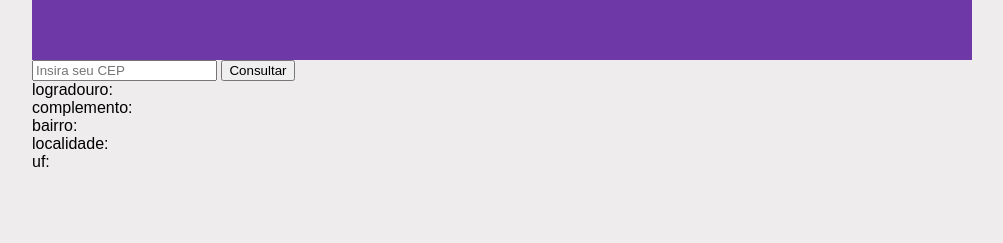
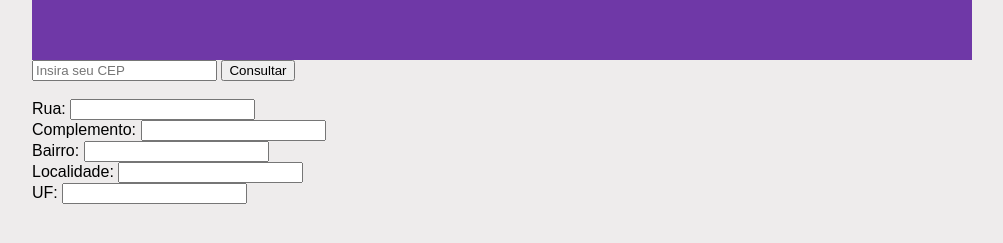
Before and after one commit to ParzivalMarcos/consultaCEP, a plain HTML site: page index.html in a window 1280 px wide. Shown: the part 61-304 px from the top of the page, without its empty margins (138-1141 px from the left). Drawn offline with Linux system fonts and the light colour scheme.

Commit message:
Ajuste em campos

```diff
--- a/index.html
+++ b/index.html
@@ -12,26 +12,27 @@
     </header>
     <main>
         <input type="number" id="cep" placeholder="Insira seu CEP">
-        <input type="button" value="Consultar" id="buscar">
+        <input type="button" value="Consultar" id="buscar"><br><br>
         <section class="endereco">
-            <label for="logradouro">
-                <div id="logradouro">logradouro:</div>
-            </label>
-            <label for="complemento">
-                <div id="complemento">complemento:</div>
-            </label>
-            <label for="bairro">
-                <div id="bairro">bairro:</div>
-            </label>
-            <label for="localidade">
-                <div id="localidade">localidade:</div>
-            </label>
-            <label for="uf">
-                <div id="uf">uf:</div>
-            </label>
+            <label>Rua:
+                <input class="campo-endereco" id="logradouro"></input>
+            </label><br>
+            <label>Complemento:
+                <input class="campo-endereco" id="complemento"></input>
+            </label><br>
+            <label>Bairro:
+                <input class="campo-endereco" id="bairro"></input>
+            </label><br>
+            <label>Localidade:
+                <input class="campo-endereco" id="localidade"></input>
+            </label><br>
+            <label>UF:
+                <input class="campo-endereco" id="uf"></input>
+            </label><br>
         </section>
+        <br><br>
+        <div id="endereco-completo"></div>
     </main>
-    <footer></footer>
     <script src="app.js"></script>
 </body>
 </html>
```
